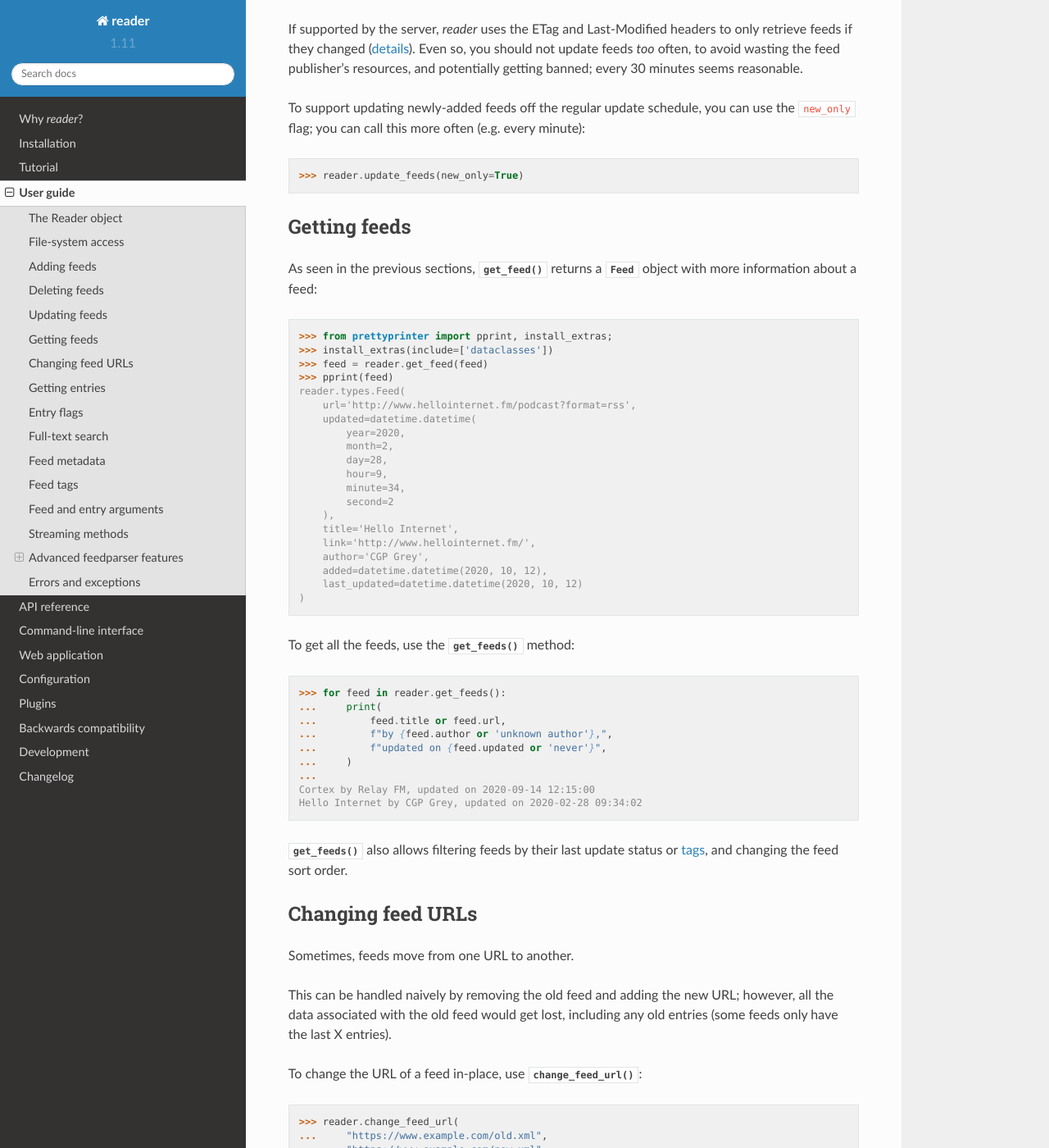
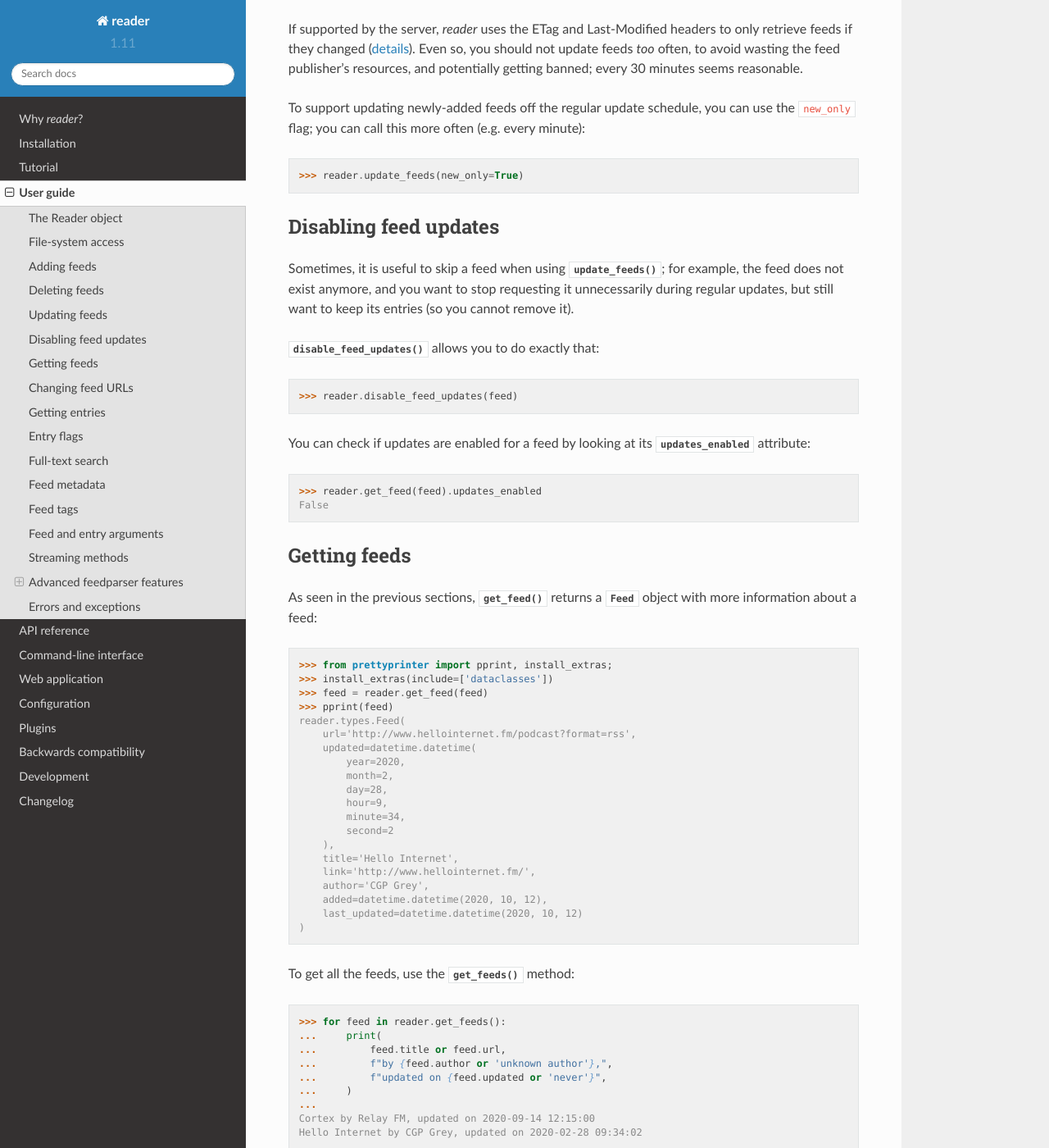
Before and after one commit to Alcides1123/reader, a Sphinx documentation site: the page built from docs/guide.rst, in a window 1280 px wide and 1400 px high, scrolled down 2486 px. Shown: the whole window at 82% size. Built offline with Sphinx 7.4.7 and the Read the Docs theme 2.0.0, drawn with Linux system fonts in a browser that asks for light colours; some of the changed text lies outside the part shown.

Commit message:
Disabling feed updates user guide section.
For #187.

```diff
--- a/docs/guide.rst
+++ b/docs/guide.rst
@@ -145,6 +145,26 @@ you can call this more often (e.g. every minute)::
 
 
 
+Disabling feed updates
+----------------------
+
+Sometimes, it is useful to skip a feed when using :meth:`~Reader.update_feeds`;
+for example, the feed does not exist anymore,
+and you want to stop requesting it unnecessarily during regular updates,
+but still want to keep its entries (so you cannot remove it).
+
+:meth:`~Reader.disable_feed_updates` allows you to do exactly that::
+
+    >>> reader.disable_feed_updates(feed)
+
+You can check if updates are enabled for a feed by looking at its
+:attr:`~Feed.updates_enabled` attribute::
+
+    >>> reader.get_feed(feed).updates_enabled
+    False
+
+
+
 Getting feeds
 -------------
 
@@ -186,8 +206,8 @@ To get all the feeds, use the :meth:`~Reader.get_feeds` method::
     Hello Internet by CGP Grey, updated on 2020-02-28 09:34:02
 
 :meth:`~Reader.get_feeds` also allows
-filtering feeds by their last update status or `tags <Feed tags_>`_,
-and changing the feed sort order.
+filtering feeds by their `tags <Feed tags_>`_, if the last update succeeded,
+or if updates are enabled, and changing the feed sort order.
 
 
 
```
Also changed, not shown: 2 other files.
